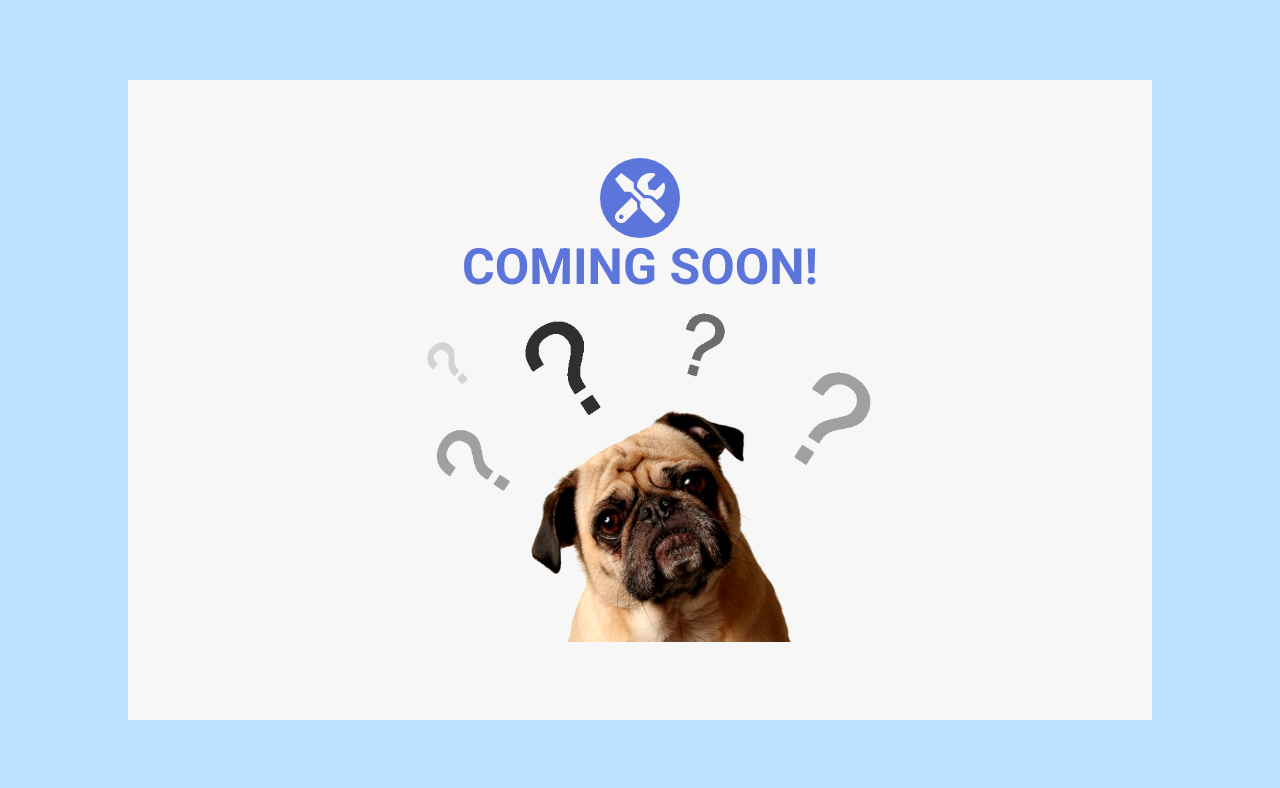
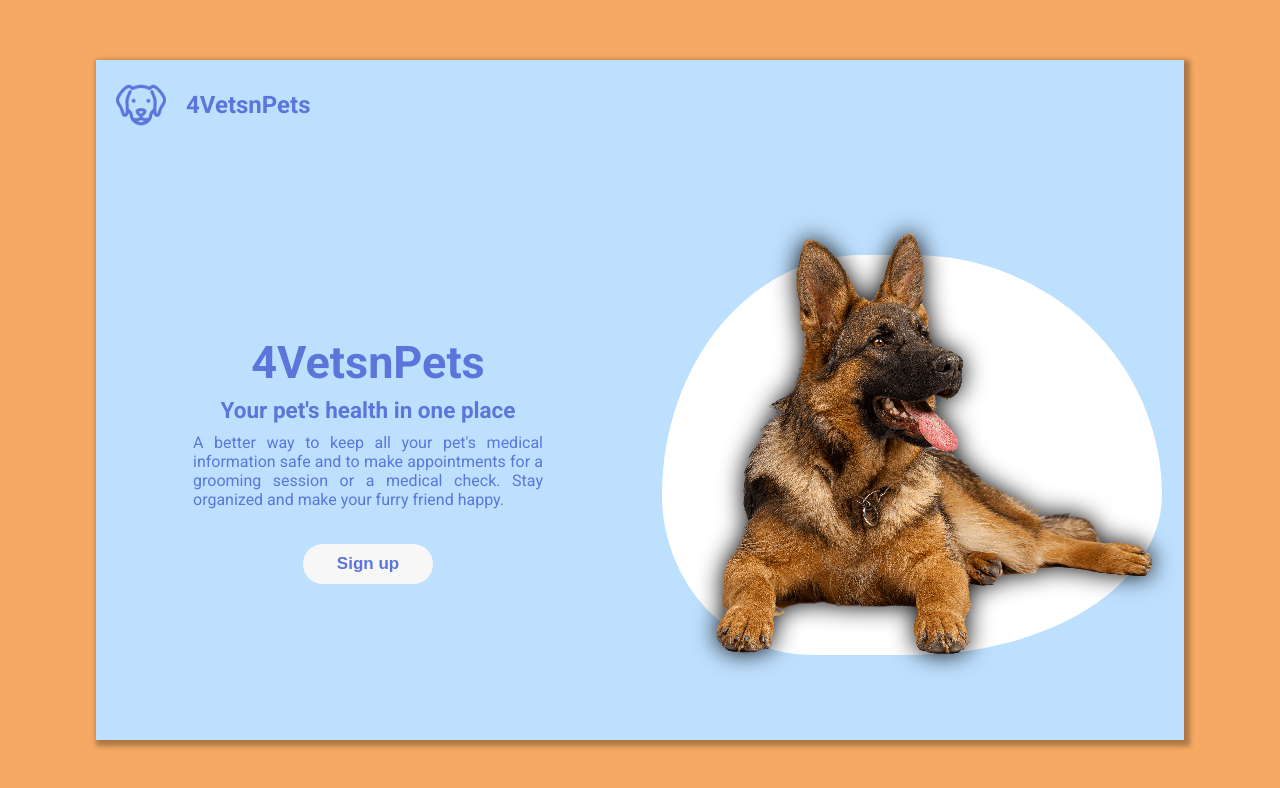
Before and after one commit to jerolan/4vetsnpets, a React (Vite) app: page / in a window 1280 px wide. Shown: the top 788 px of the page. Built offline with nearby package versions, Linux system fonts and the light colour scheme.

Commit message:
(Mod) Landing page styles

```diff
--- a/src/App.tsx
+++ b/src/App.tsx
@@ -6,9 +6,9 @@ function App() {
 
   return (
     <div className="App">
-      {/* <Landing/> */}
+      <Landing/>
       {/* <SignIn/> */}
-      <ComingSoon/>
+      {/* <ComingSoon/> */}
     </div>
   )
 }
--- a/src/styles/pages/_landing.scss
+++ b/src/styles/pages/_landing.scss
@@ -1,10 +1,8 @@
 .landing-container {
+    @include flex(row);
     width: 100vw;
     height: 100vh;
     background-color: map-get($colors, "primary");
-    display: flex;
-    align-items: center;
-    justify-content: center;
     .main {
         width: 85%;
         height: 85%;
@@ -17,13 +15,11 @@
             justify-content: space-around;
             flex-wrap: wrap;
             .box {
-                width: 45%;
-                display: flex;
-                flex-direction: column;
-                align-items: center;
                 @include media-up(md) {
                     width: 100%;
                 }
+                @include flex(column);
+                width: 45%;
             }
             .info {
                 color: map-get($colors, "font-color");
```
